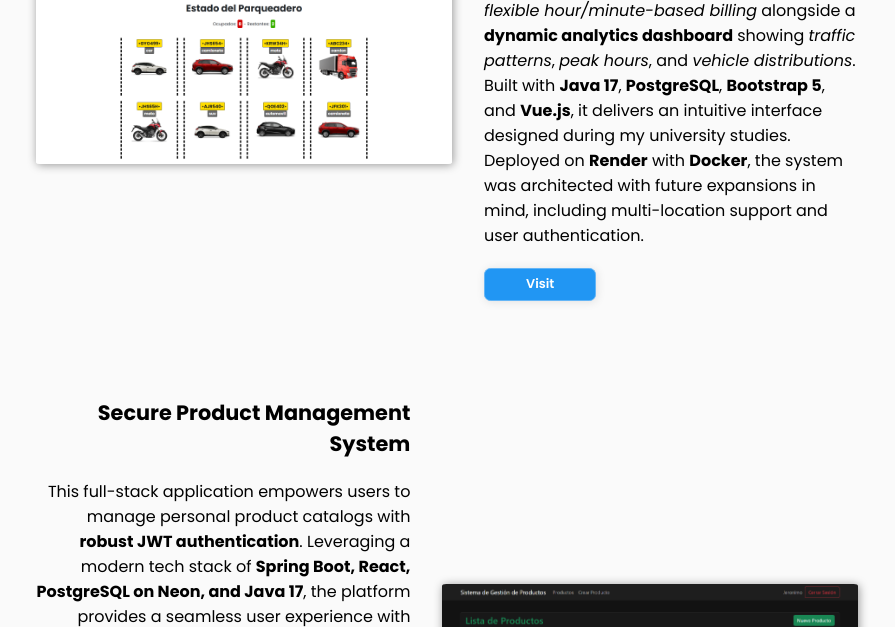
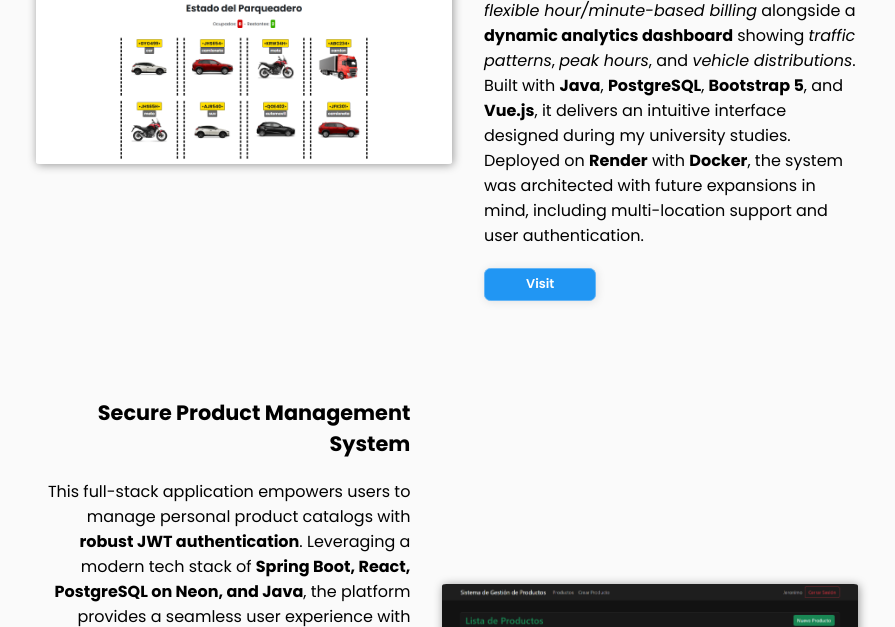
Before and after one commit to Jerorsag/Portfolio, a plain HTML site: page index.html in a window 1280 px wide. Shown: the part 2479-3106 px from the top of the page, without its empty margins (188-1083 px from the left). Drawn offline with nearby package versions, Linux system fonts and the light colour scheme.

Commit message:
Fourth Commit

```diff
--- a/index.html
+++ b/index.html
@@ -140,7 +140,7 @@
                             <b>Vue.js</b> where I focused on frontend development. This application features
                             <i>real-time space allocation</i> and <i>flexible hour/minute-based billing</i> alongside a
                             <b>dynamic analytics dashboard</b> showing <i>traffic patterns</i>, <i>peak hours</i>, and
-                            <i>vehicle distributions</i>. Built with <b>Java 17</b>, <b>PostgreSQL</b>, <b>Bootstrap
+                            <i>vehicle distributions</i>. Built with <b>Java</b>, <b>PostgreSQL</b>, <b>Bootstrap
                                 5</b>, and <b>Vue.js</b>, it delivers an intuitive interface designed during my
                             university studies. Deployed on <b>Render</b> with <b>Docker</b>, the system was architected
                             with future expansions in mind, including multi-location support and user authentication.
@@ -154,7 +154,7 @@
                         <p class="titulo-proyecto">Secure Product Management System</p>
                         <p class="descripcion-proyecto">This full-stack application empowers users to manage personal
                             product catalogs with <b>robust JWT authentication</b>. Leveraging a modern tech stack of
-                            <b>Spring Boot, React, PostgreSQL on Neon, and Java 17</b>, the platform provides a seamless
+                            <b>Spring Boot, React, PostgreSQL on Neon, and Java</b>, the platform provides a seamless
                             user experience with <i>personalized product visibility</i> - ensuring users only see their
                             own product inventories. The system features a complete <b>RESTful API architecture</b> with
                             Spring Security protection, comprehensive CRUD operations, and a responsive frontend
```
